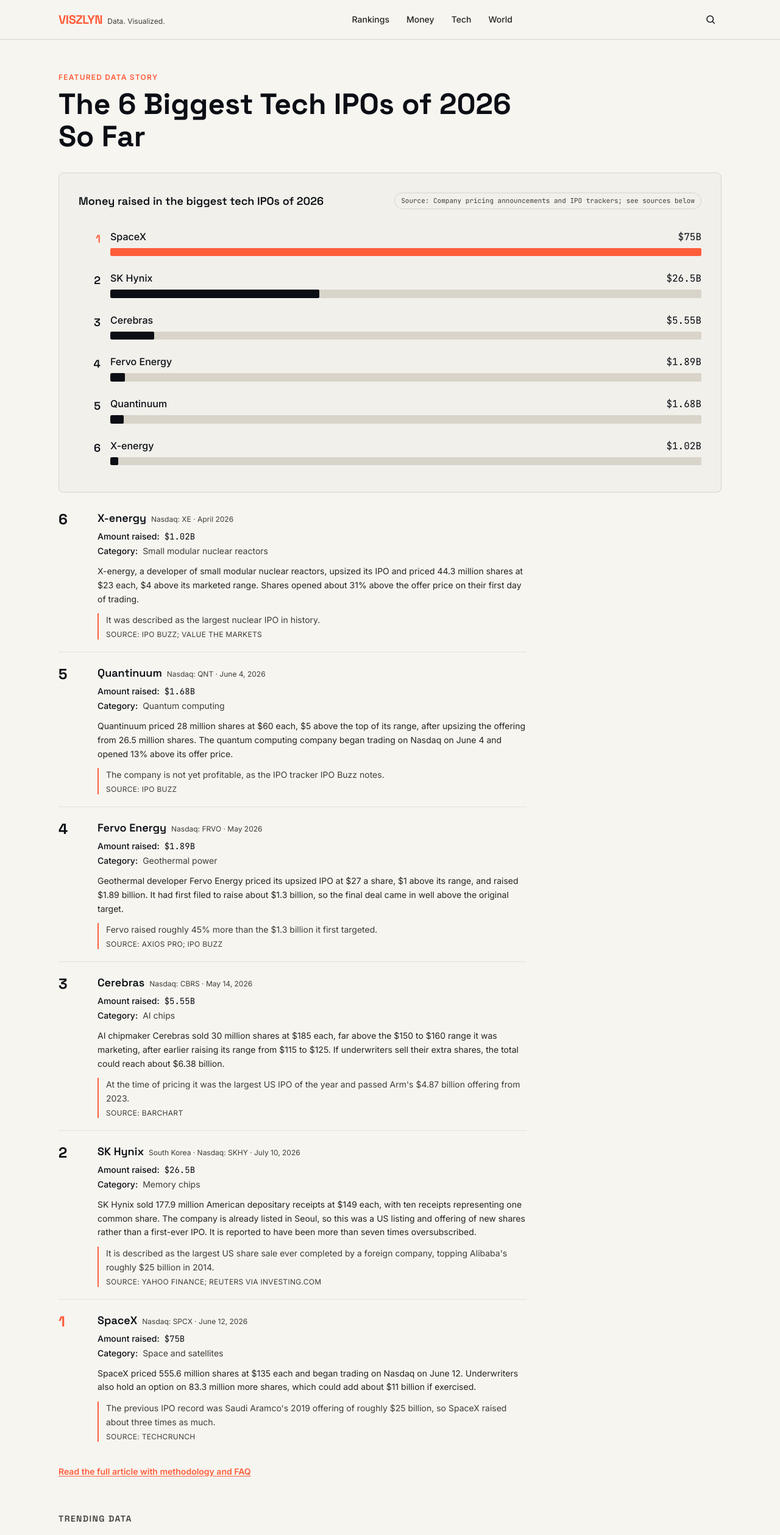
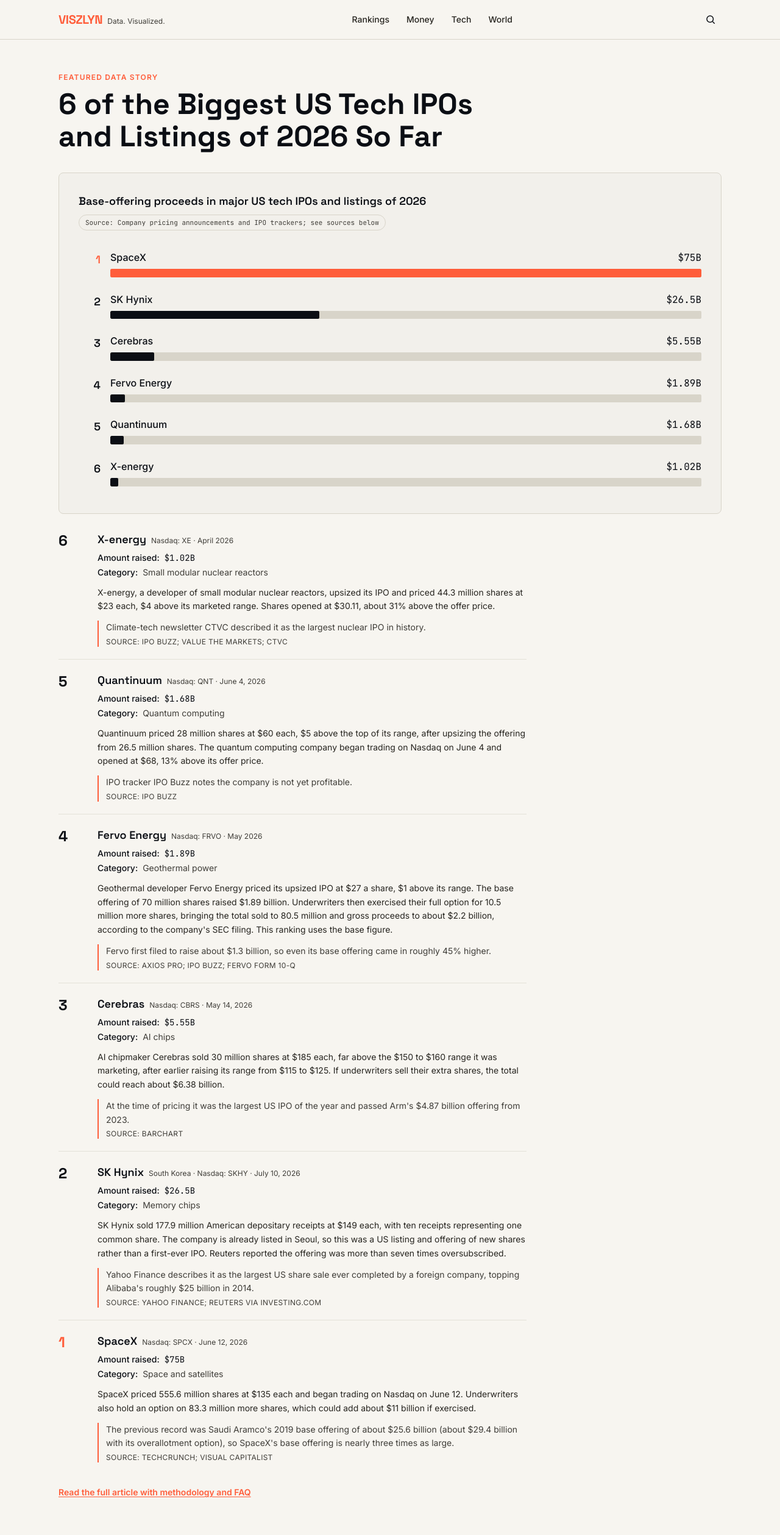
Before and after one commit to Vedang1655/viszlyn, a Next.js app: page / in a window 1280 px wide. Shown: the top 2518 px of the page at 61% size. Built offline with nearby package versions, Linux system fonts and the light colour scheme.

Commit message:
Tech IPOs article: apply review feedback (base-offering wording, Fervo option, Aramco, sources)
Co-Authored-By: Claude Sonnet 5.5 <noreply@anthropic.com>
Claude-Session: https://claude.ai/code/session_01Lx7Mnbsr2j6Zre36XCS9Kp

```diff
--- a/src/data/rankings/biggest-tech-ipos-2026.ts
+++ b/src/data/rankings/biggest-tech-ipos-2026.ts
@@ -3,33 +3,33 @@ import { RankingArticle } from "./types";
 export const biggestTechIpos2026: RankingArticle = {
   slug: "biggest-tech-ipos-2026",
 
-  metaTitle: "Biggest Tech IPOs of 2026 So Far, Ranked | Viszlyn",
+  metaTitle: "Biggest US Tech IPOs & Listings of 2026 | Viszlyn",
   metaDescription:
-    "SpaceX raised $75B, the largest IPO ever. See the six biggest US tech stock market debuts of 2026 so far, ranked by money raised, from SK Hynix to X-energy.",
-  ogTitle: "The 6 Biggest Tech IPOs of 2026 So Far",
+    "SpaceX raised $75B in the biggest IPO ever. Explore six major US tech IPOs and listings of 2026, ranked by base-offering proceeds.",
+  ogTitle: "6 of the Biggest US Tech IPOs and Listings of 2026",
   ogDescription:
     "SpaceX raised $75 billion in the largest IPO ever. See which tech companies raised the most in US debuts this year.",
-  twitterTitle: "The 6 Biggest Tech IPOs of 2026 So Far",
+  twitterTitle: "6 of the Biggest US Tech IPOs and Listings of 2026",
   twitterDescription:
-    "SpaceX's $75B IPO dwarfs the rest. See the six biggest US tech listings of 2026 ranked by money raised.",
+    "SpaceX's $75B IPO dwarfs the rest. See six of the biggest US tech IPOs and listings of 2026.",
 
   eyebrow: "Business",
-  title: "The 6 Biggest Tech IPOs of 2026 So Far",
-  dek: "SpaceX raised $75 billion in June, the largest IPO ever. Ranked by gross proceeds, here are the six biggest US tech listings of 2026 that had priced by October 15.",
+  title: "6 of the Biggest US Tech IPOs and Listings of 2026 So Far",
+  dek: "SpaceX raised $75 billion in June, setting a new IPO record. Here are six of the biggest US tech IPOs and listings priced by October 15, ranked by base-offering proceeds.",
   publishedDate: "October 15, 2026",
   lastUpdated: "October 15, 2026",
   dataPeriod: "US tech listings priced January 1 to October 15, 2026",
 
   quickAnswer:
-    "SpaceX had the biggest tech IPO of 2026 so far, raising $75 billion when it priced at $135 a share in June. SK Hynix's US share sale raised $26.5 billion, Cerebras raised $5.55 billion, and Fervo Energy, Quantinuum and X-energy each raised between $1 billion and $2 billion.",
+    "SpaceX led the 2026 US tech IPO market with a $75 billion base offering. SK Hynix's $26.5 billion US share offering ranked second, followed by Cerebras at $5.55 billion. Fervo Energy, Quantinuum and X-energy round out this selection, each raising between $1 billion and $2 billion in base offerings.",
   introParagraph:
-    "This ranking orders 2026's largest US tech listings by gross proceeds: the money raised at the offer price, before fees and before any extra shares sold through the underwriters' overallotment option. It covers companies that had priced and begun trading by October 15, 2026. Companies that have filed or are reported to be preparing to list but had not yet priced, such as Anthropic and OpenAI, are not included. Because SpaceX raised roughly three times the previous IPO record, it sits in a category of its own: the other five companies together raised less than half as much as it did.",
+    "This ranking compares six of 2026's largest US tech IPOs and listings by base-offering gross proceeds: shares sold in the main offering multiplied by the offer price, before fees and before any extra shares sold through the underwriters' overallotment option. It covers companies that had priced and begun trading by October 15, 2026, and is a selection of major deals, not a complete census of every tech listing. Companies that have filed or are reported to be preparing to list but had not yet priced, such as Anthropic and OpenAI, are not included. SpaceX sits in a category of its own: the other five companies together raised less than half as much as it did.",
   calloutBox: {
     label: "How we counted",
-    body: "SK Hynix is already listed in Seoul, so its $26.5 billion Nasdaq offering was a US listing of American depositary receipts, not a first-ever IPO. We include it because it was the second-largest US tech share sale of the year. Fervo Energy and X-energy are clean-energy technology companies, and we count them as tech because they were venture-backed technology developers before listing. All amounts are gross proceeds at the offer price and exclude overallotment options.",
+    body: "SK Hynix is already listed in Seoul, so its $26.5 billion Nasdaq offering was a US listing of American depositary receipts, not a first-ever IPO. We include it because it was the second-largest US tech share sale of the year. Fervo Energy and X-energy are clean-energy technology companies, and we count them as tech because they were venture-backed technology developers before listing. All amounts are base-offering gross proceeds at the offer price and exclude overallotment options, even when those options were later exercised.",
   },
 
-  chartTitle: "Money raised in the biggest tech IPOs of 2026",
+  chartTitle: "Base-offering proceeds in major US tech IPOs and listings of 2026",
   chartSource: "Company pricing announcements and IPO trackers; see sources below",
   chartTapNote: "Tap any company to jump to its full breakdown below.",
   entryValueLabel: "Amount raised:",
@@ -50,10 +50,10 @@ export const biggestTechIpos2026: RankingArticle = {
       category: "Small modular nuclear reactors",
       origin: "Nasdaq: XE · April 2026",
       blurb:
-        "X-energy, a developer of small modular nuclear reactors, upsized its IPO and priced 44.3 million shares at $23 each, $4 above its marketed range. Shares opened about 31% above the offer price on their first day of trading.",
+        "X-energy, a developer of small modular nuclear reactors, upsized its IPO and priced 44.3 million shares at $23 each, $4 above its marketed range. Shares opened at $30.11, about 31% above the offer price.",
       standoutFact:
-        "It was described as the largest nuclear IPO in history.",
-      sourceTag: "IPO Buzz; Value The Markets",
+        "Climate-tech newsletter CTVC described it as the largest nuclear IPO in history.",
+      sourceTag: "IPO Buzz; Value The Markets; CTVC",
     },
     {
       rank: 5,
@@ -62,9 +62,9 @@ export const biggestTechIpos2026: RankingArticle = {
       category: "Quantum computing",
       origin: "Nasdaq: QNT · June 4, 2026",
       blurb:
-        "Quantinuum priced 28 million shares at $60 each, $5 above the top of its range, after upsizing the offering from 26.5 million shares. The quantum computing company began trading on Nasdaq on June 4 and opened 13% above its offer price.",
+        "Quantinuum priced 28 million shares at $60 each, $5 above the top of its range, after upsizing the offering from 26.5 million shares. The quantum computing company began trading on Nasdaq on June 4 and opened at $68, 13% above its offer price.",
       standoutFact:
-        "The company is not yet profitable, as the IPO tracker IPO Buzz notes.",
+        "IPO tracker IPO Buzz notes the company is not yet profitable.",
       sourceTag: "IPO Buzz",
     },
     {
@@ -74,10 +74,10 @@ export const biggestTechIpos2026: RankingArticle = {
       category: "Geothermal power",
       origin: "Nasdaq: FRVO · May 2026",
       blurb:
-        "Geothermal developer Fervo Energy priced its upsized IPO at $27 a share, $1 above its range, and raised $1.89 billion. It had first filed to raise about $1.3 billion, so the final deal came in well above the original target.",
+        "Geothermal developer Fervo Energy priced its upsized IPO at $27 a share, $1 above its range. The base offering of 70 million shares raised $1.89 billion. Underwriters then exercised their full option for 10.5 million more shares, bringing the total sold to 80.5 million and gross proceeds to about $2.2 billion, according to the company's SEC filing. This ranking uses the base figure.",
       standoutFact:
-        "Fervo raised roughly 45% more than the $1.3 billion it first targeted.",
-      sourceTag: "Axios Pro; IPO Buzz",
+        "Fervo first filed to raise about $1.3 billion, so even its base offering came in roughly 45% higher.",
+      sourceTag: "Axios Pro; IPO Buzz; Fervo Form 10-Q",
     },
     {
       rank: 3,
@@ -98,9 +98,9 @@ export const biggestTechIpos2026: RankingArticle = {
       category: "Memory chips",
       origin: "South Korea · Nasdaq: SKHY · July 10, 2026",
       blurb:
-        "SK Hynix sold 177.9 million American depositary receipts at $149 each, with ten receipts representing one common share. The company is already listed in Seoul, so this was a US listing and offering of new shares rather than a first-ever IPO. It is reported to have been more than seven times oversubscribed.",
+        "SK Hynix sold 177.9 million American depositary receipts at $149 each, with ten receipts representing one common share. The company is already listed in Seoul, so this was a US listing and offering of new shares rather than a first-ever IPO. Reuters reported the offering was more than seven times oversubscribed.",
       standoutFact:
-        "It is described as the largest US share sale ever completed by a foreign company, topping Alibaba's roughly $25 billion in 2014.",
+        "Yahoo Finance describes it as the largest US share sale ever completed by a foreign company, topping Alibaba's roughly $25 billion in 2014.",
       sourceTag: "Yahoo Finance; Reuters via Investing.com",
     },
     {
@@ -112,8 +112,8 @@ export const biggestTechIpos2026: RankingArticle = {
       blurb:
         "SpaceX priced 555.6 million shares at $135 each and began trading on Nasdaq on June 12. Underwriters also hold an option on 83.3 million more shares, which could add about $11 billion if exercised.",
       standoutFact:
-        "The previous IPO record was Saudi Aramco's 2019 offering of roughly $25 billion, so SpaceX raised about three times as much.",
-      sourceTag: "TechCrunch",
+        "The previous record was Saudi Aramco's 2019 base offering of about $25.6 billion (about $29.4 billion with its overallotment option), so SpaceX's base offering is nearly three times as large.",
+      sourceTag: "TechCrunch; Visual Capitalist",
     },
   ],
 
@@ -122,30 +122,34 @@ export const biggestTechIpos2026: RankingArticle = {
     label: "raised by SpaceX, the largest IPO ever",
     comparisonStat: "$1.02B",
     comparisonLabel: "raised by X-energy, the smallest company on this list",
-    note: "SpaceX raised about 74 times as much as X-energy, and more than the other five companies combined (about $36.6 billion). Crunchbase estimated that SpaceX alone made up about 83% of the roughly $90 billion raised by US venture-backed tech companies in public offerings this year.",
+    note: "SpaceX raised about 74 times as much as X-energy, and more than the other five companies combined (about $36.6 billion). Separately, Crunchbase estimated that SpaceX made up about 83% of the roughly $90 billion raised by all US venture-backed tech companies in public offerings this year, a wider group than the six deals here.",
   },
 
   sourceNote: {
     dataPeriod: "Listings priced from January 1 to October 15, 2026",
     lastUpdated: "October 15, 2026",
     sources:
-      "TechCrunch, Yahoo Finance, Reuters via Investing.com, Barchart, IPO Buzz, Value The Markets, Axios Pro, Crunchbase News",
+      "TechCrunch, Yahoo Finance, Reuters via Investing.com, Barchart, IPO Buzz, Value The Markets, Axios Pro, CTVC, Visual Capitalist, Fervo Energy SEC filing, Crunchbase News",
     methodology:
-      "Companies are ranked by gross proceeds at the offer price: shares sold multiplied by the price, before underwriting fees and excluding any overallotment option. Only companies that had priced and begun trading on a US exchange by October 15, 2026 are included, so filed or planned IPOs are excluded. SK Hynix is included as a US share offering by an already-listed company, which differs from a first-time IPO. Figures from different reports can vary slightly depending on rounding and on whether overallotment shares are counted. We do not rank by valuation because sources report different valuations for the same listings.",
+      "This ranking compares the base-offering gross proceeds of selected US technology IPOs and public listings priced from January 1 through October 15, 2026 and trading by that date. Proceeds are shares sold in the base offering multiplied by the offer price, before underwriting discounts, commissions and other expenses. Underwriters' overallotment options are excluded, even when exercised later; for example, Fervo Energy's total rose to about $2.2 billion after its option was exercised. SK Hynix is included because its US American depositary share offering was one of the year's largest technology share sales, although the company was already publicly listed in South Korea. The list is a selection of major deals and has not been verified as a complete census of every qualifying listing. It is not a ranking by valuation or first-day performance. Reported totals may differ when sources include overallotment shares or use rounded figures.",
     sourceLinks: [
       { label: "TechCrunch: SpaceX officially prices shares at $135", href: "https://techcrunch.com/2026/06/11/spacex-officially-prices-shares-at-135-in-the-largest-ipo-ever/" },
       { label: "Yahoo Finance: SK Hynix Nasdaq debut", href: "https://finance.yahoo.com/markets/stocks/articles/sk-hynix-nasdaq-debut-26-113118390.html" },
       { label: "Barchart: Cerebras hits the market", href: "https://www.barchart.com/story/news/1935536/cerebras-stock-just-hit-the-markets-in-the-largest-ipo-of-2026-nvidia-investors-be-warned" },
       { label: "IPO Buzz: Quantinuum prices IPO at $60", href: "https://www.iposcoop.com/the-ipo-buzz-quantinuum-priced-upsized-ipo-at-60-5-above-range/" },
+      { label: "IPO Buzz: X-energy upsizes IPO and prices at $23", href: "https://iposcoop.com/the-ipo-buzz-x-energy-xe-upsizes-ipo-prices-it-at-23-4-above-range" },
+      { label: "Fervo Energy Form 10-Q (SEC), IPO share count and proceeds", href: "https://www.sec.gov/Archives/edgar/data/0001853868/000162828026056457/frvo-20260630.htm" },
+      { label: "Axios Pro: Fervo prices above range at $27", href: "https://www.axios.com/pro/climate-deals/2026/05/13/fervo-prices-27-upsized" },
+      { label: "Visual Capitalist: Ranked, the biggest IPOs in history", href: "https://www.visualcapitalist.com/ranked-the-biggest-ipos-in-history-spacex/" },
       { label: "Crunchbase News: A hard year for software IPOs", href: "https://news.crunchbase.com/public/energy-ai-defense-saas-ipos-2026/" },
     ],
   },
 
   faqItems: [
     {
-      question: "What was the biggest tech IPO of 2026?",
+      question: "What was the biggest tech IPO of 2026 so far?",
       answer:
-        "SpaceX, which raised $75 billion by selling 555.6 million shares at $135 each and began trading on Nasdaq on June 12, 2026. That is roughly three times the previous record of about $25 billion set by Saudi Aramco in 2019.",
+        "SpaceX, which raised $75 billion by selling 555.6 million shares at $135 each and began trading on Nasdaq on June 12, 2026. That is nearly three times the previous record base offering of about $25.6 billion set by Saudi Aramco in 2019.",
     },
     {
       question: "Was SK Hynix's listing an IPO?",
@@ -160,7 +164,7 @@ export const biggestTechIpos2026: RankingArticle = {
     {
       question: "How is the ranking calculated?",
       answer:
-        "By gross proceeds at the offer price: shares sold multiplied by the price, before fees and without any overallotment option. We do not rank by valuation because reports of the same company's valuation differ.",
+        "By base-offering gross proceeds: shares sold in the main offering multiplied by the offer price, before fees and without any overallotment option. We do not rank by valuation because reports of the same company's valuation differ.",
     },
   ],
 
```
